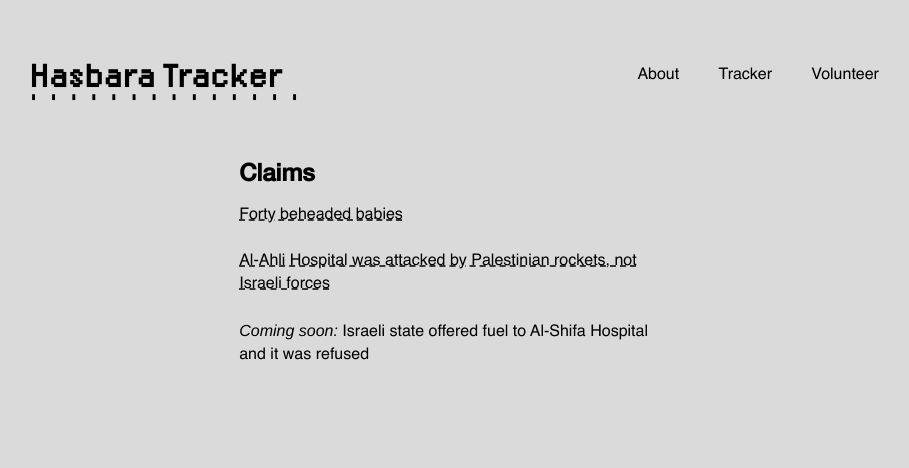
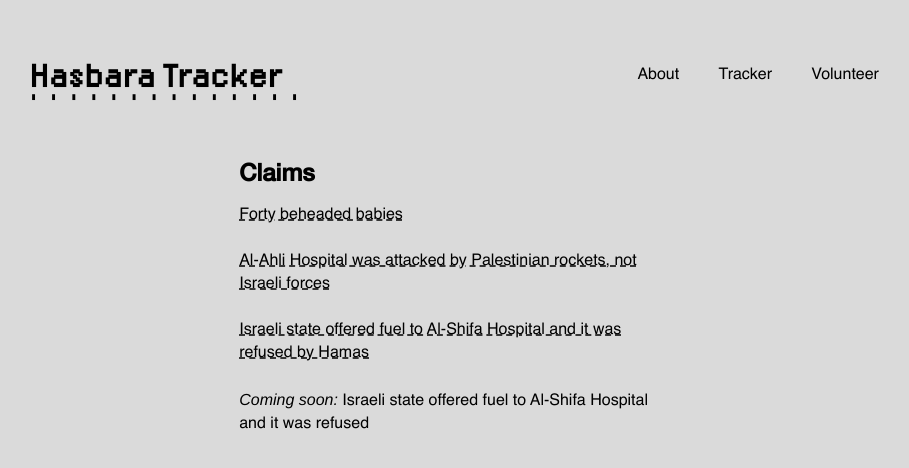
Before and after one commit to tamtzekin/hasbara-tracker, a React (Create React App) app: page /claims in a window 1280 px wide. Shown: the top 468 px of the page, without its empty margins (196-1105 px from the left). Built offline with nearby package versions, Linux system fonts and the light colour scheme.

Commit message:
Update Claims.js

```diff
--- a/src/components/Claims.js
+++ b/src/components/Claims.js
@@ -21,6 +21,8 @@ const Claims = () => {
 
                 <div class="claim-link"><Link to="/tracker?filter=al-ahli">Al-Ahli Hospital was attacked by Palestinian rockets, not Israeli forces</Link></div><br />
 
+                <div class="claim-link"><Link to="/tracker?filter=al-shifa-fuel">Israeli state offered fuel to Al-Shifa Hospital and it was refused by Hamas</Link></div><br />
+
                 <em>Coming soon:</em> Israeli state offered fuel to Al-Shifa Hospital and it was refused
                 <br />
             </span>
```
